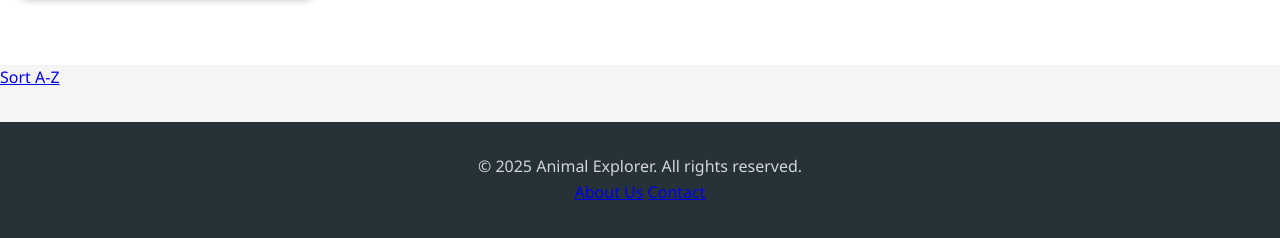
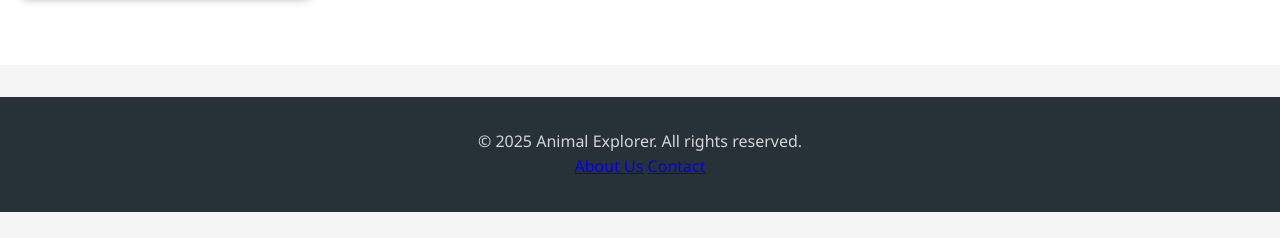
Before and after one commit to Duc075/baitaplon, a plain HTML site: page index.html in a window 1280 px wide. Shown: the part 6135-6373 px from the top of the page. After the commit the page ends 6347 px from the top, so only its background shows below. Drawn offline with Linux system fonts and the light colour scheme; files whose address does not match are found by name.

Commit message:
Update index.html

```diff
--- a/index.html
+++ b/index.html
@@ -548,7 +548,6 @@
   </div>
 </section>
 
-<a id="sort-btn" href="#">Sort A-Z</a>
 <section id="all-animals" style="display:none;">
   <h2>All Animals A-Z</h2>
   <div class="card-grid"></div>
```
